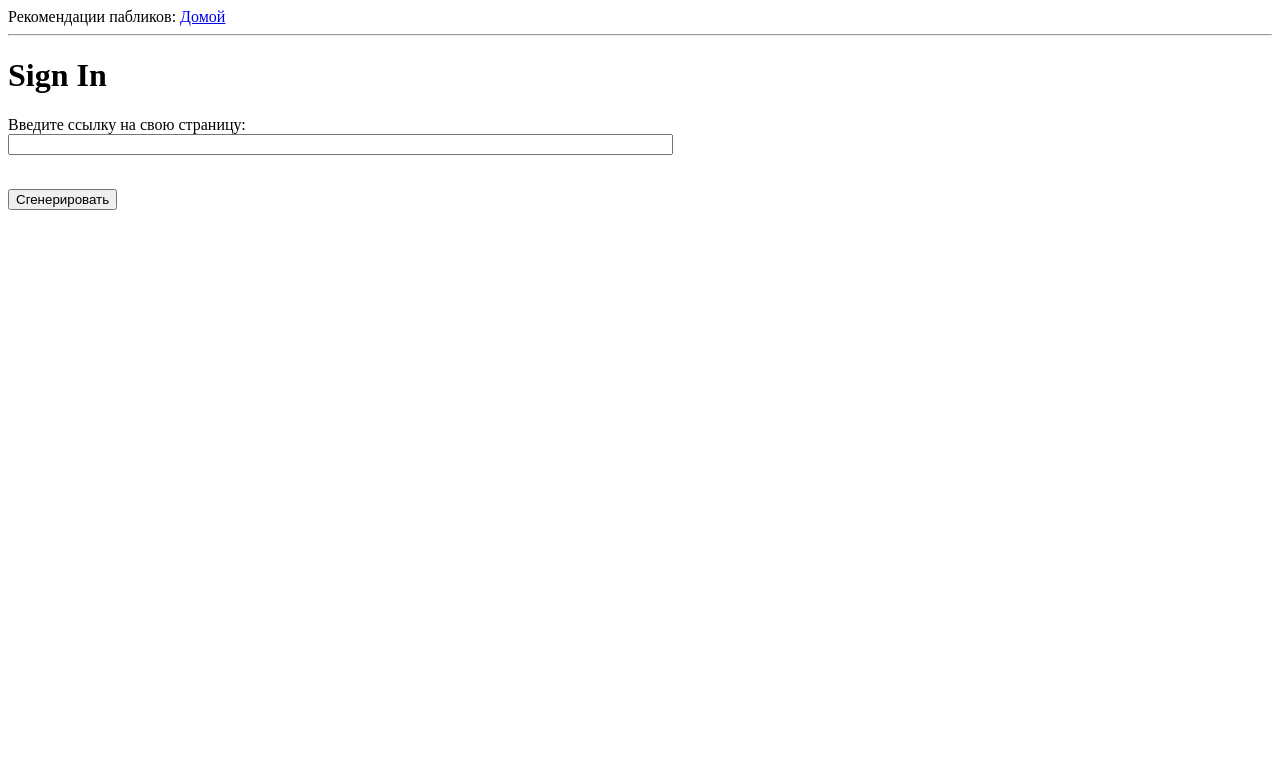
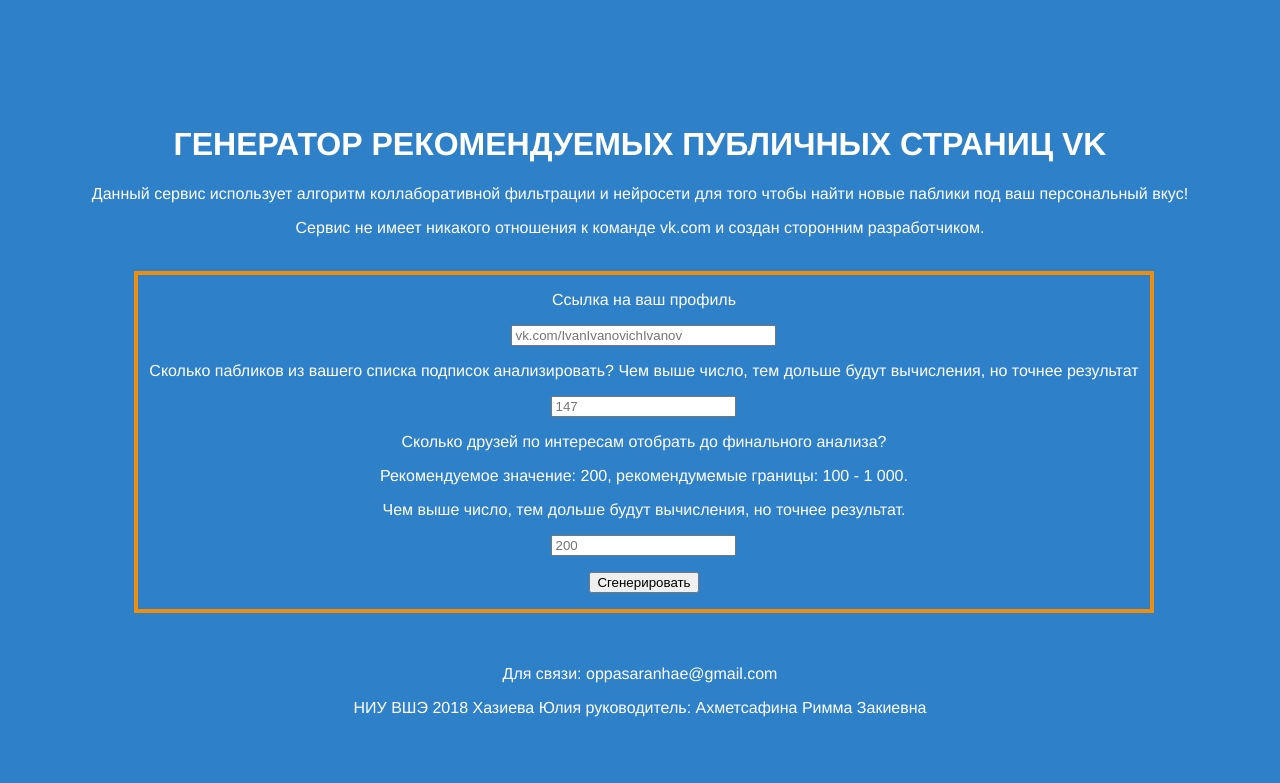
Before and after one commit to yuliakhazieva/kursach, a Flask app: page /login in a window 1280 px wide. Shown: the top 783 px of the page. Run offline with Flask 2, Linux system fonts and the light colour scheme.

Commit message:
хтмл дизайн подъехал

```diff
--- a/app/forms.py
+++ b/app/forms.py
@@ -5,3 +5,5 @@ import requests
 
 class LoginForm(FlaskForm):
     userid = StringField('userid', validators = [DataRequired()])
+    Subscriptionscount = IntegerField('Subscriptionscount', validators = [DataRequired()])
+    FriendsCount = IntegerField('FriendsCount', validators = [DataRequired()])
--- /dev/null
+++ b/app/static/style.css
@@ -0,0 +1,17 @@
+body            { font-family: "HelveticaNeue-Light", "Helvetica Neue Light", "Helvetica Neue", Helvetica, Arial, "Lucida Grande", sans-serif;
+   font-weight: 300; background: #2e81c9; text-align: center; color: #FFFFFF}
+hi {font-size: 30px}
+textarea {background-color: #2e80aa;}
+form {margin: 0 auto; border: #9C1A1C; border-bottom-width: 1px}
+#form {margin: 0 auto; border: #9C1A1C; border-bottom-width: 1px}
+label {
+ border:1px solid #ccc;
+ padding:10px;
+ margin:0 0 10px;
+ display:block;
+}
+
+label:hover {
+    background: #eee;
+    cursor: pointer
+}
--- a/app/templates/base.html
+++ b/app/templates/base.html
@@ -1,5 +1,6 @@
 <html>
   <head>
+  <link rel="stylesheet" href="{{ url_for('static', filename='style.css') }}">
     {% if title %}
     <title>{{title}} - Рекомендации пабликов</title>
     {% else %}
@@ -7,17 +8,6 @@
     {% endif %}
   </head>
   <body>
-    <div>Рекомендации пабликов: <a href="/index">Домой</a></div>
-    <hr>
-    {% with messages = get_flashed_messages() %}
-    {% if messages %}
-    <ul>
-    {% for message in messages %}
-        <li>{{ message }} </li>
-    {% endfor %}
-    </ul>
-    {% endif %}
-    {% endwith %}
     {% block content %}{% endblock %}
   </body>
 </html>
--- a/app/templates/login.html
+++ b/app/templates/login.html
@@ -1,17 +1,44 @@
 <!-- extend base layout -->
 {% extends "base.html" %}
-
+<link rel="stylesheet" href="{{ url_for('static', filename='style.css') }}">
 {% block content %}
-<h1>Sign In</h1>
+    <div style="margin-top: 10%">
+<h1>ГЕНЕРАТОР РЕКОМЕНДУЕМЫХ ПУБЛИЧНЫХ СТРАНИЦ VK</h1>
+    <p>
+    Данный сервис использует алгоритм коллаборативной фильтрации и нейросети для того чтобы найти новые паблики под ваш персональный вкус!
+    </p><p>Сервис не имеет никакого отношения к команде vk.com и создан сторонним разработчиком.
+    </p>
+        <br>
+        <div style="border: #FFFFFF; border: 4px solid #ef8e0e; width: 80%; margin-left: 10%">
+        <p>Ссылка на ваш профиль</p>
 <form action="" method="post" name="login">
     {{form.hidden_tag()}}
-    <p>
-        Введите ссылку на свою страницу:<br>
-        {{form.userid(size=80)}}<br>
-        {% for error in form.errors.userid %}
-        <span style="color: red;">[{{error}}]</span>
-        {% endfor %}<br>
-    </p>
-    <p><input type="submit" value="Сгенерировать"></p>
+        <div id = "formProfile" style = "margin-right: 0%">
+        {{form.userid(size=30, placeholder='vk.com/IvanIvanovichIvanov')}}<br>
+        </div >
+
+    <p>Сколько пабликов из вашего списка подписок анализировать? Чем выше число, тем дольше будут вычисления, но точнее результат</p>
+<form action="" method="post" name="login">
+    {{form.hidden_tag()}}
+        <div id = "formSubscriptionscount" style = "margin-right: 0%">
+        {{form.Subscriptionscount(size=30, placeholder='147')}}<br>
+        </div >
+
+    <p>Сколько друзей по интересам отобрать до финального анализа?</p><p> Рекомендуемое значение: 200, рекомендумемые границы: 100 - 1 000. </p><p>Чем выше число, тем дольше будут вычисления, но точнее результат.</p>
+<form action="" method="post" name="login">
+    {{form.hidden_tag()}}
+        <div id = "formFriendsCount" style = "margin-right: 0%">
+        {{form.FriendsCount(size=30, placeholder='200')}}<br>
+        </div >
+
+
+
+    <p style="margin-right: 0%"><input type="submit" value="Сгенерировать"></p>
+    </div>
+    <br>
+    <br>
+    <p>Для связи: oppasaranhae@gmail.com</p>
+    <p>НИУ ВШЭ 2018 Хазиева Юлия руководитель: Ахметсафина Римма Закиевна</p>
 </form>
+    </div>
 {% endblock %}
--- a/app/views.py
+++ b/app/views.py
@@ -30,7 +30,7 @@ vk_session.http.mount('https://', HTTPAdapter(max_retries=10))
 
 vvv = vk_session.get_api()
 
-outputTable = {}
+outputTable = {'':''}
 mapUserToLists = {}
 mapGroupToSubscribers = {}
 mapGroupToSubscribersRes = {}
@@ -49,7 +49,7 @@ def login():
     form = LoginForm()
     if request.method == 'POST':
 
-        #парсим значение формы
+        #парсим значение формы с ссылкой на профиль
         aaa = ''
         while aaa == '':
             aaa = form.userid.data
@@ -61,6 +61,9 @@ def login():
                 print(aaa)
             else:
                 aaa = ''
+
+        subscriptionsCountInput = form.Subscriptionscount.data
+        friendsCountInput = form.FriendsCount.data
 
         subscriptions = vvv.users.getSubscriptions(user_id=int(aaa), extended=1, version=5.0, timeout=10, count=200)
         df = pd.DataFrame({'userid': [0.0], 'pearson': [0.0], 'count': [0.0]})
@@ -77,7 +80,7 @@ def login():
 
         #для каждой группы
         # for group in subscriptions['items']:
-        for t in range(0, 3):
+        for t in range(0, subscriptionsCountInput):
             group = subscriptions['items'][t]
             if 'name' in group:
                 print(group['name'])
@@ -135,7 +138,7 @@ def login():
             print('one')
             mapUserToLists1 = {k: v for k, v in mapUserToLists.items() if v > relativePiece}
             print(len(mapUserToLists1.keys()))
-            if len(mapUserToLists1.keys()) > 100:
+            if len(mapUserToLists1.keys()) > friendsCountInput:
                 print('two')
                 relativePiece += 1
                 mapUserToLists1 = {}
@@ -225,15 +228,14 @@ def login():
         print('sorted')
         print(df)
         df.index = range(0, df.shape[0])
+        if df.shape[0] > 300:
+            df = df.drop(df.index[range(int((df.shape[0]) / 100.0 * 30), df.shape[0])])
+        df.index = range(0, df.shape[0])
         print('reindexed')
         print(df)
         df.drop(df.iloc[:, 3:subscriptions['count']+3], inplace=True, axis=1)
         print('dropped we are already subscribed to')
         print(df)
-
-        dfPart = df.loc[2:, (df).sum(axis=0) > 0]
-        print('try drop zeroes')
-        print(dfPart)
 
         df.loc[df.shape[0]] = [0 for n in range(df.shape[1])]
         for col in range(3, df.shape[1] - 1):
@@ -246,7 +248,7 @@ def login():
         print('sorted by rec rank')
         print(df)
 
-        outputCount = 10
+        outputCount = 15
         f = df.shape[1]
         while outputCount != 0 and f != 2:
             f-=1
```
Also changed, not shown: 5 other files.
